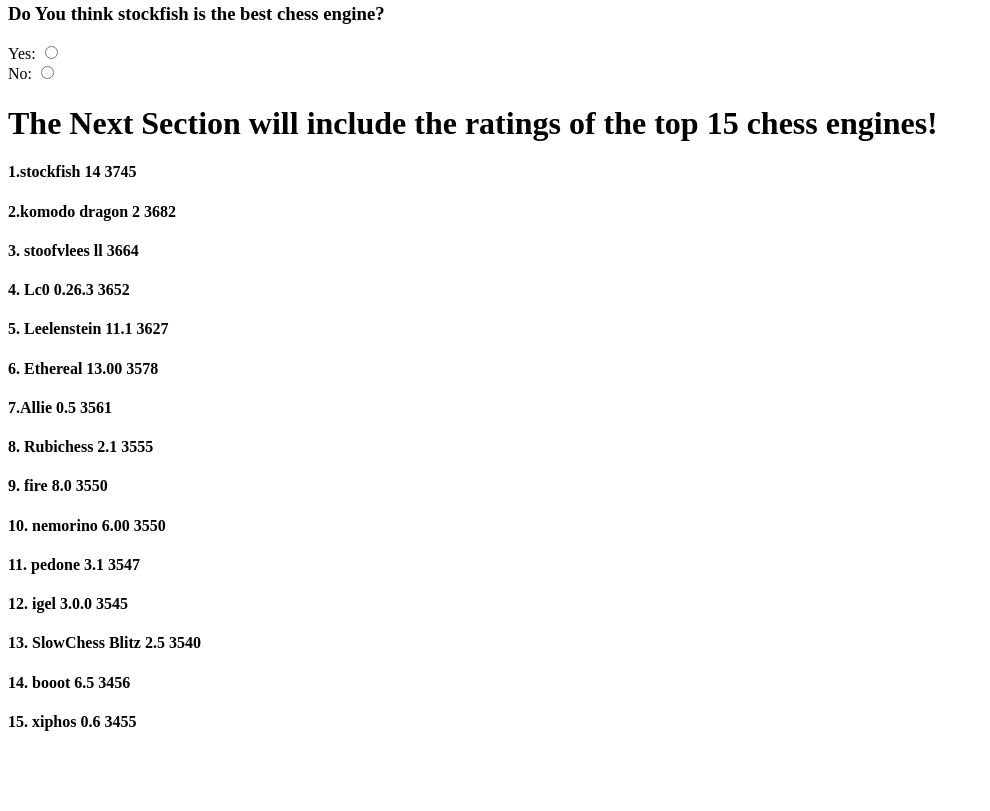
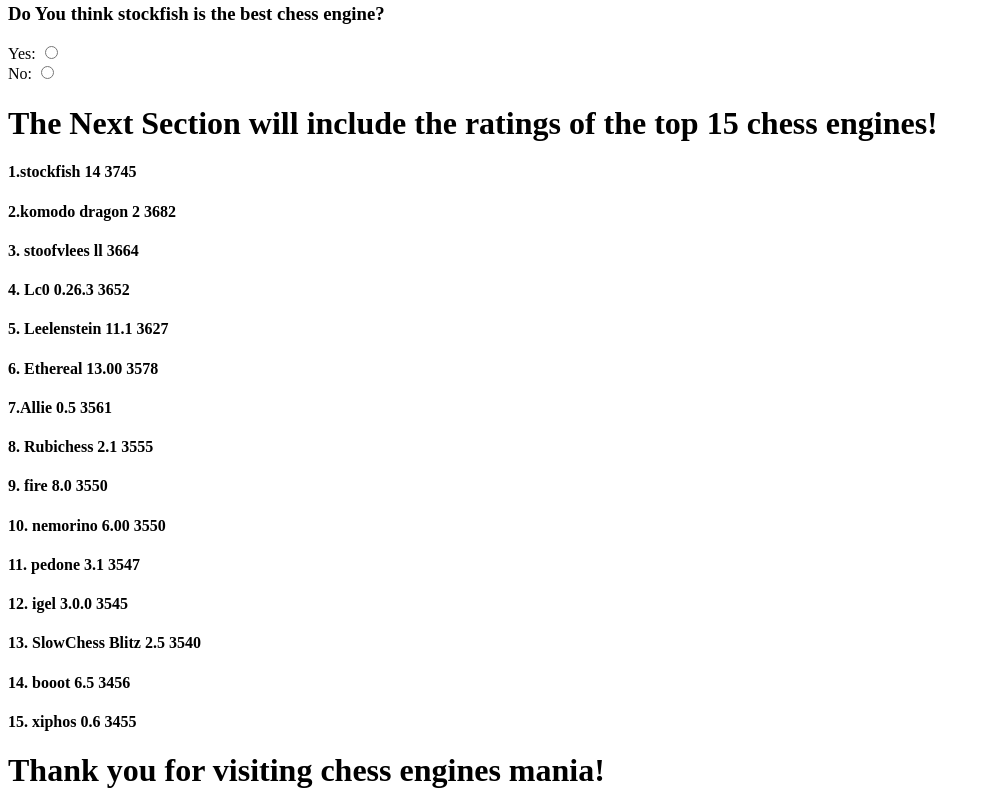
Before and after one commit to vibranium21/chess-engines-mania, a plain HTML site: page index.html in a window 1280 px wide. Shown: the part 4256-5067 px from the top of the page, without its empty margins (0-990 px from the left). Before the commit the page ends 5008 px from the top, so only its background shows below. Drawn offline with Linux system fonts and the light colour scheme.

Commit message:
Update index.html

```diff
--- a/index.html
+++ b/index.html
@@ -103,6 +103,7 @@ No: <input type="radio" name="vote" value="1" onclick="getVote(this.value)">
     <h4> 14. booot 6.5 3456</h4>
     <h4> 15. xiphos 0.6 3455</h4>
 
+    <h1> Thank you for visiting chess engines mania!</h1>
 
    </body>
    </html>
```
